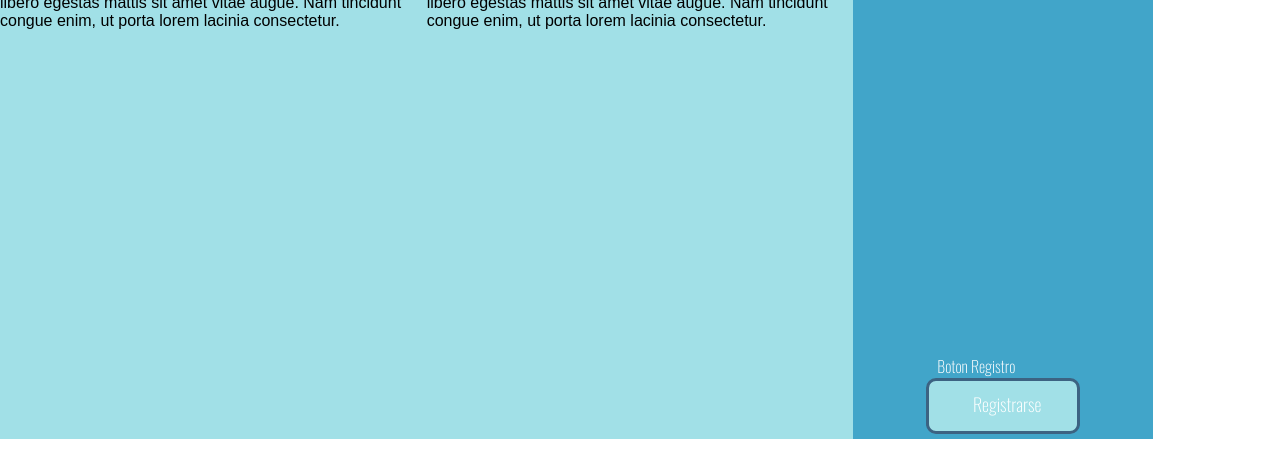
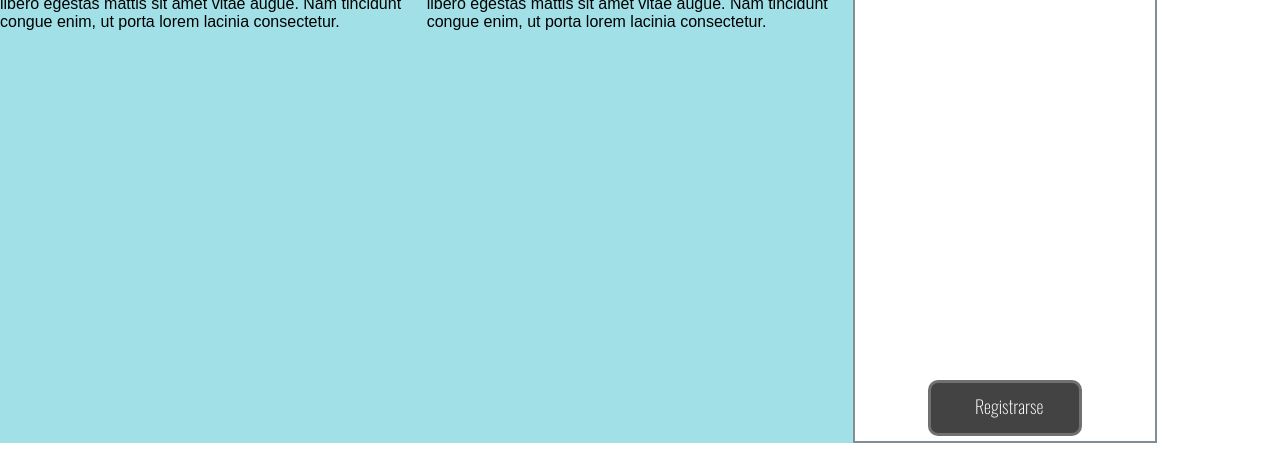
Before and after one commit to githubJHEB/Sprint1, a plain HTML site: page index.html in a window 1280 px wide. Shown: the part 337-800 px from the top of the page. Drawn offline with nearby package versions, Linux system fonts and the light colour scheme.

Commit message:
Cambio Aside 1

```diff
--- a/ccs/estilos.css
+++ b/ccs/estilos.css
@@ -43,9 +43,10 @@
 
 .registro {
     grid-area: registro;
-    background: #41a5c9;
+    background: #ffffff;
     float: right;
     width: 300px;
+    border: 2px solid #828c95;
 }
 
 #vertical_navbar img{
@@ -60,13 +61,13 @@
 }
 
 #btn_Registro {
-    background: #a1e0e7;
+    background: #434343;
     display: block;
     margin: 5px auto;
-    border: 3px solid #3c6382;
+    border: 3px solid #707070;
     padding: 14px 40px;
     outline: none;
-    color: aqua;
+    color:#4e4d4d;
     border-radius: 10px;
     transition: 0.25s;
     cursor: pointer;
```
